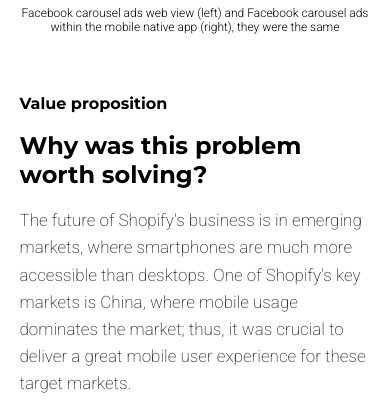
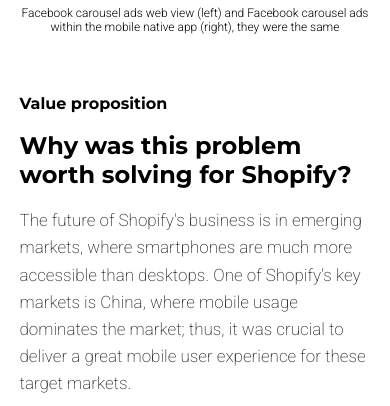
Before and after one commit to daniellyang/daniellyang.github.io, a plain HTML site: page mobileMarketing.html in a window 390 px wide. Shown: the part 2607-3013 px from the top of the page. Drawn offline with nearby package versions, Linux system fonts and the light colour scheme.

Commit message:
Update mobileMarketing.html

```diff
--- a/mobileMarketing.html
+++ b/mobileMarketing.html
@@ -88,7 +88,7 @@
 
 		<div class="normalWidth">
 			<h3 style="margin-top: 60px">Value proposition</h3>
-			<h2 style="margin-top: 18px">Why was this problem worth solving?</h2>
+			<h2 style="margin-top: 18px">Why was this problem worth solving for Shopify?</h2>
 			<p style="margin-top: 18px">The future of Shopify's business is in emerging markets, where smartphones are much more accessible than desktops. One of Shopify's key markets is China, where mobile usage dominates the market; thus, it was crucial to deliver a great mobile user experience for these target markets.</p>
 
 			<figure class="caseImages">
```
